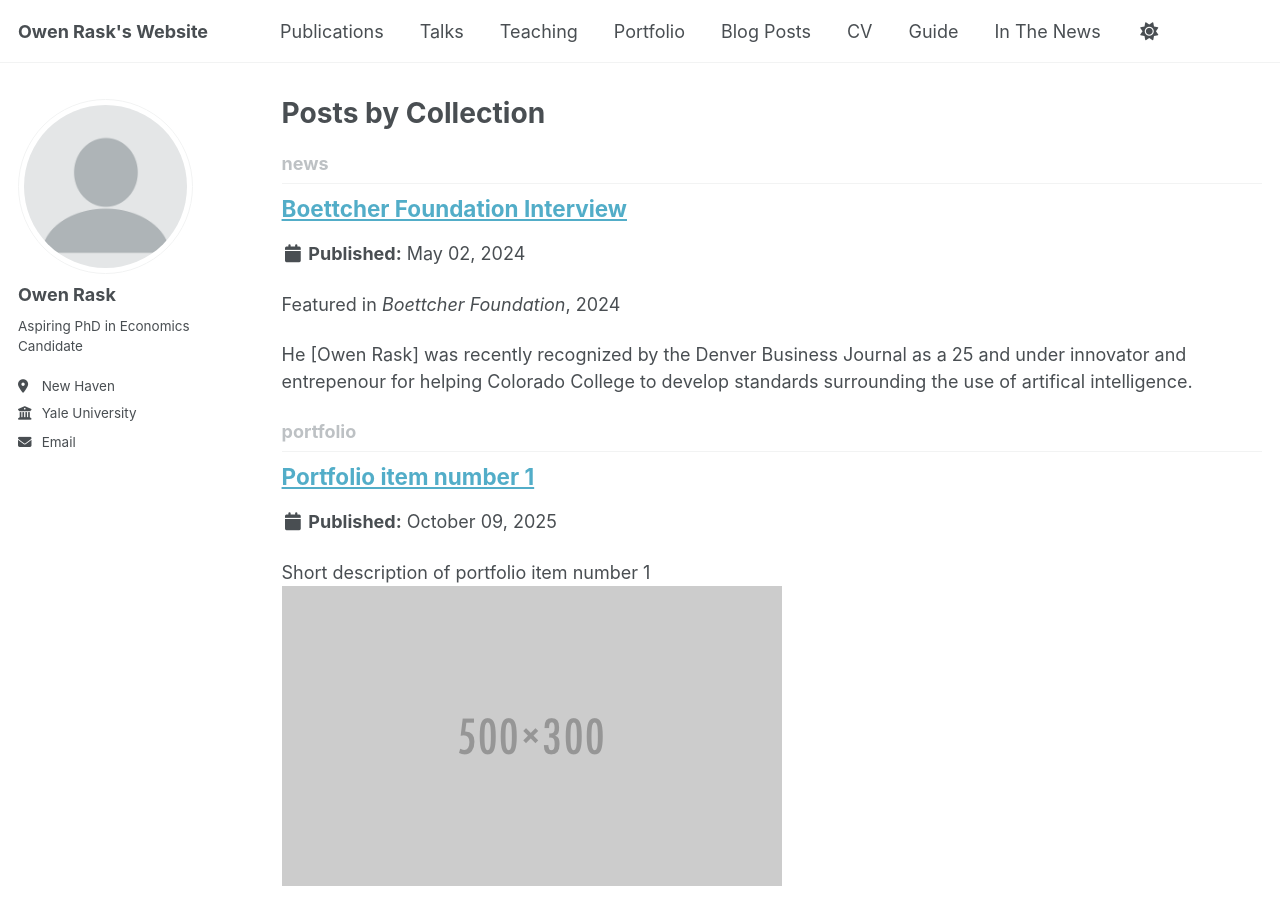
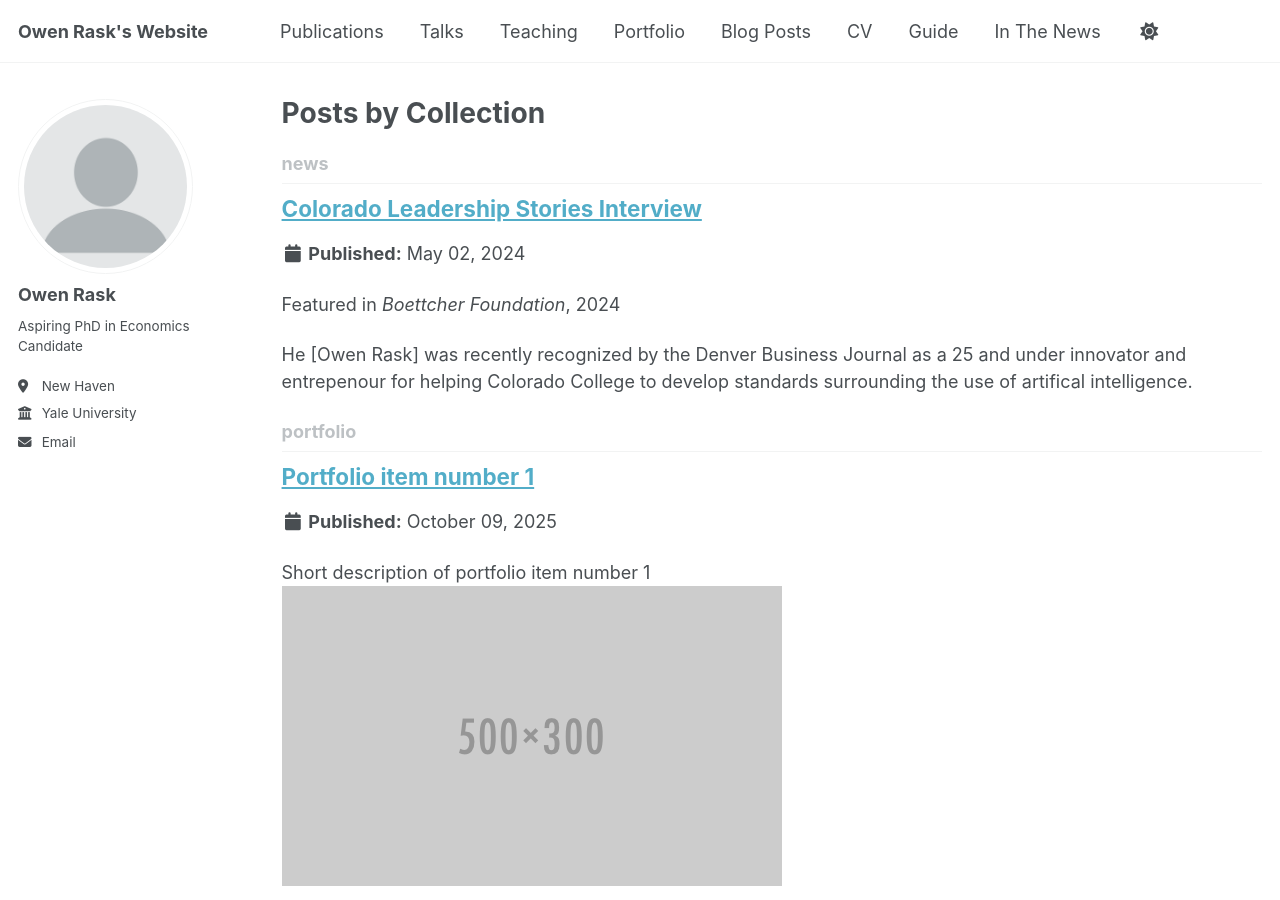
Before and after one commit to OwenRask/OwenRask.github.io, a Jekyll site: the page built from _pages/collection-archive.html, in a window 1280 px wide and 900 px high. Built offline with Jekyll 4.4.1, drawn with Linux system fonts in a browser that asks for light colours; a script that is not in the unit is left out.

Commit message:
Update boettcher_article.md

```diff
--- a/_news/boettcher_article.md
+++ b/_news/boettcher_article.md
@@ -1,8 +1,8 @@
 ---
-title: "Boettcher Foundation Interview"
+title: "Colorado Leadership Stories Interview"
 source: "Boettcher Foundation"
 date: 2024-05-02
-external_url: "[https://www.wsj.com/article-link](https://boettcherfoundation.org/owen-rask-a-modern-renaissance-man/)"
+external_url: "https://boettcherfoundation.org/owen-rask-a-modern-renaissance-man/"
 excerpt: "He [Owen Rask] was recently recognized by the Denver Business Journal as a 25 and under innovator and entrepenour for helping Colorado College to develop standards surrounding the use of artifical intelligence."
 tags: [press, boettcher]
 header:
```
